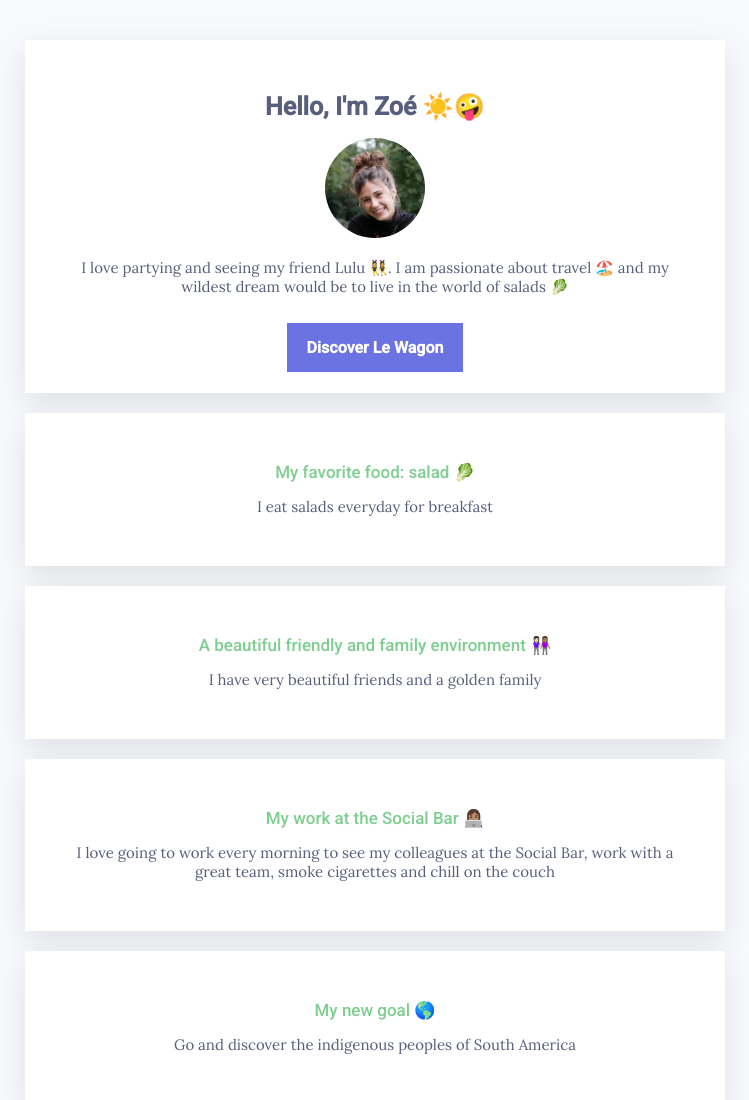
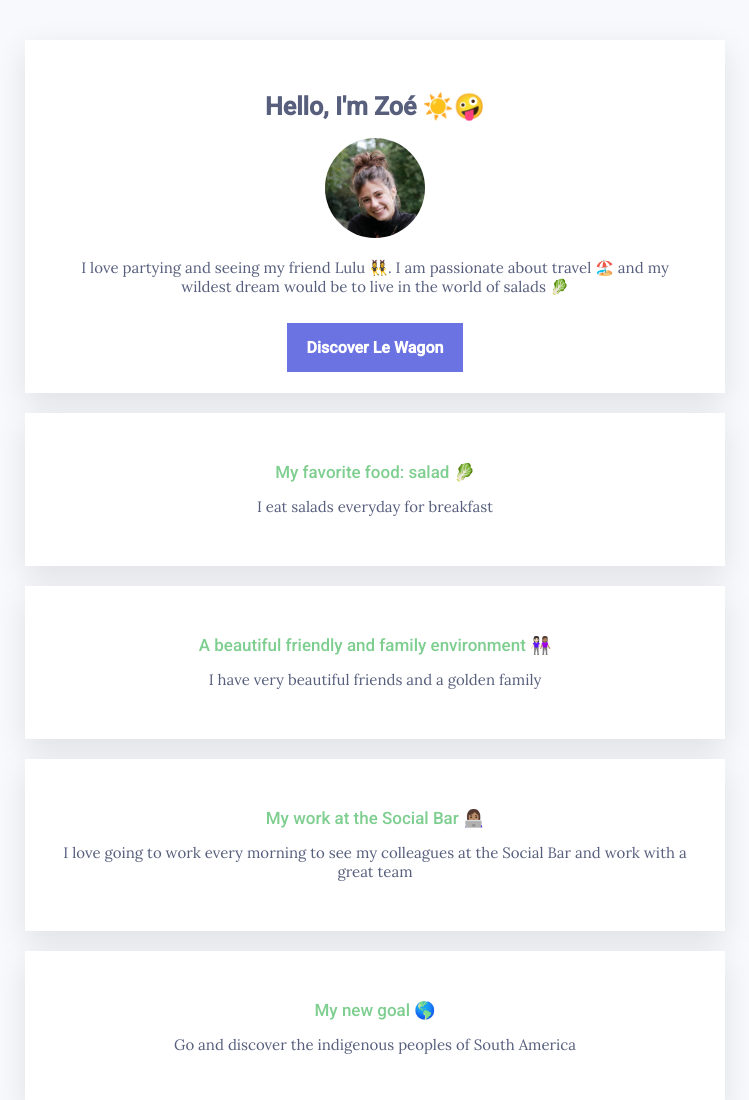
Before and after one commit to zoe-morandeau/my-profile, a plain HTML site: page index.html in a window 1280 px wide. Shown: the top 1100 px of the page, without its empty margins (265-1014 px from the left). Drawn offline with Linux system fonts and the light colour scheme.

Commit message:
Add files via upload

```diff
--- a/index.html
+++ b/index.html
@@ -40,7 +40,7 @@
 
 	         <h2>My work at the Social Bar 👩🏽‍💻</h2>
 	         <p>
-	         I love going to work every morning to see my colleagues at the Social Bar, work with a great team, smoke cigarettes and chill on the couch
+	         I love going to work every morning to see my colleagues at the Social Bar and work with a great team
 	         </p>
          </div>
 
```
